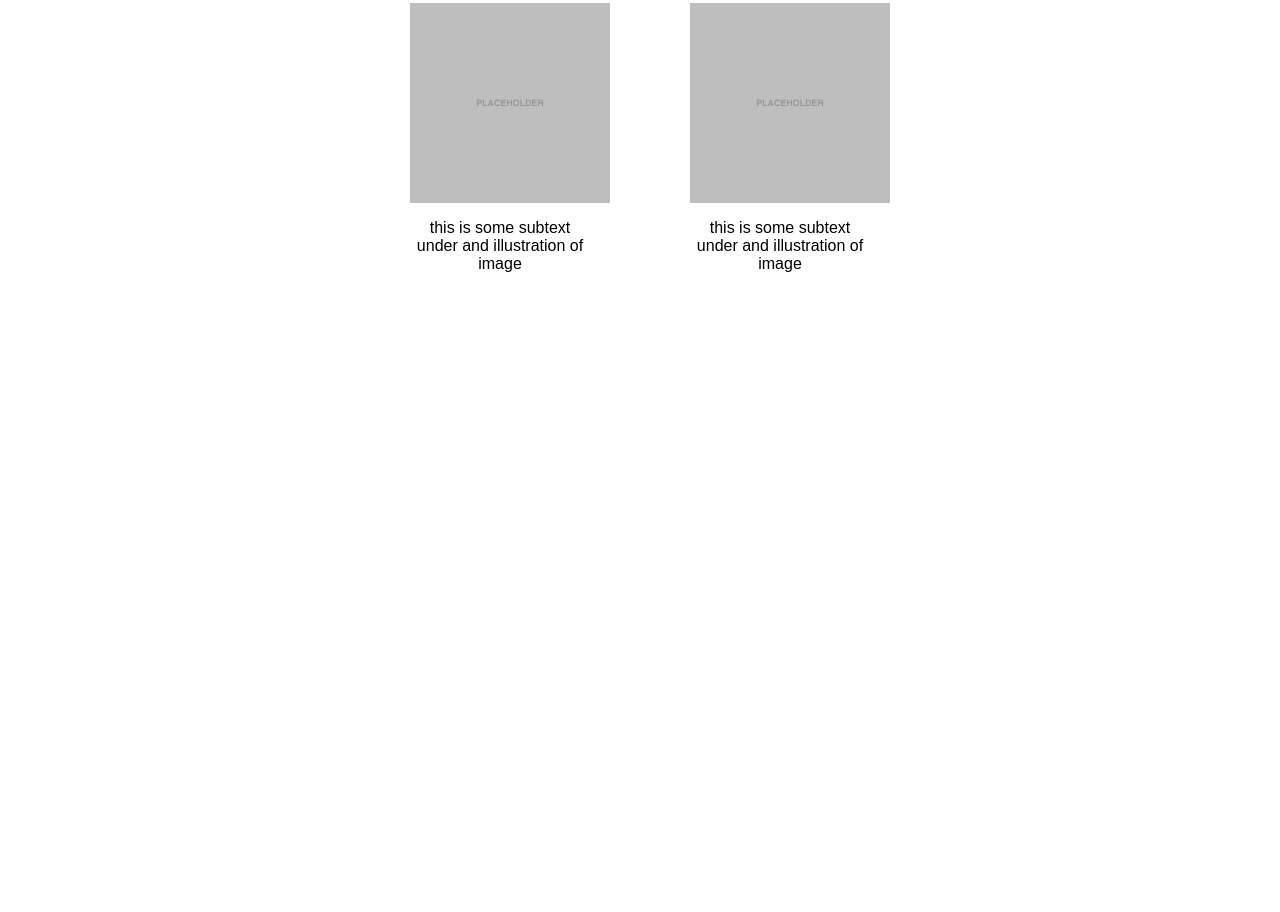
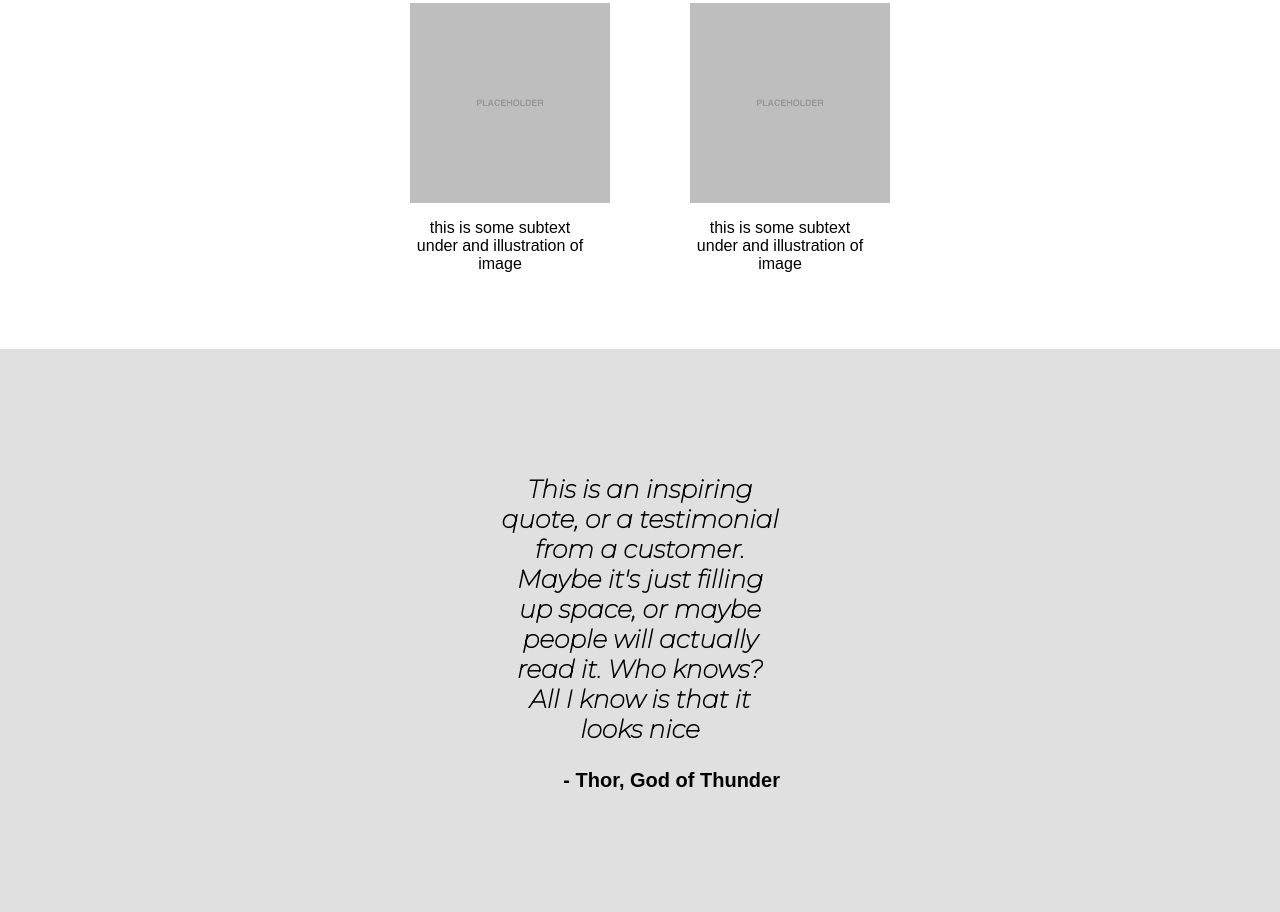
Before and after one commit to Disidrose/landing_page, a plain HTML site: page index.html in a window 1280 px wide. Shown: the part 1093-2005 px from the top of the page. Before the commit the page ends 1442 px from the top, so only its background shows below. Drawn offline with Linux system fonts and the light colour scheme.

Commit message:
Added third section
Quote addition and font implementation

```diff
--- a/index.html
+++ b/index.html
@@ -4,6 +4,11 @@
     <meta charset="UTF-8">
     <meta name="viewport" content="width=device-width, initial-scale=1.0">
     <link rel="stylesheet" href="styles.css">
+    <!-- FONT Embed Code Start -->
+    <link rel="preconnect" href="https://fonts.googleapis.com">
+    <link rel="preconnect" href="https://fonts.gstatic.com" crossorigin>
+    <link href="https://fonts.googleapis.com/css2?family=Montserrat:ital,wght@1,100&display=swap" rel="stylesheet">
+     <!--FONT Embed Code End -->
     <title>Landing Page</title>
 </head>
 <body>
@@ -48,5 +53,9 @@
             </div>
         </div>
     </div>
+    <div class="block-three">
+        <p id="inspiring-quote">This is an inspiring quote, or a testimonial from a customer. Maybe it's just filling up space, or maybe people will actually read it. Who knows? All I know is that it looks nice</p>
+        <p id="quote-author">- Thor, God of Thunder</p>
+    </div>
 </body>
 </html>
--- a/styles.css
+++ b/styles.css
@@ -90,3 +90,23 @@ li.logo {
     padding: 10px;
     box-sizing: border-box;
 }
+
+.block-three {
+    background-color: rgb(224, 224, 224);
+    padding: 100px 500px;
+}
+
+#inspiring-quote {
+    font-size: 25px;
+    text-align: center;
+    font-family: "Montserrat", sans-serif;
+    font-optical-sizing: auto;
+    font-weight: 600;
+    font-style: italic;
+}
+
+#quote-author {
+    font-weight: bold;
+    text-align: right;
+    font-size: 20px;
+}
```
